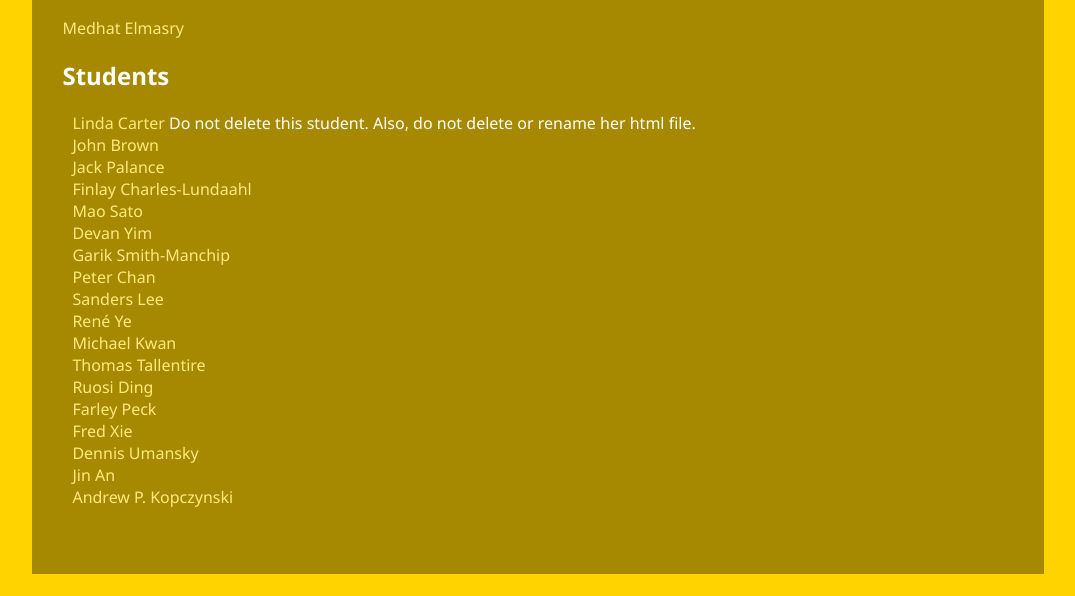
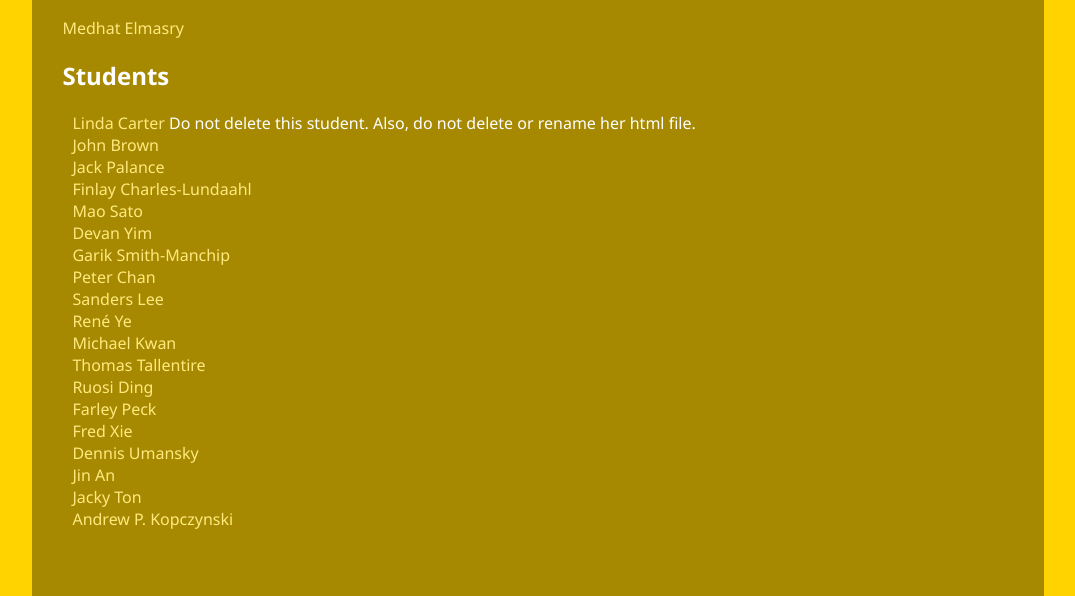
Before and after one commit to medhatelmasry/eden, a plain HTML site: page Index.html in a window 1280 px wide. Shown: the part 227-823 px from the top of the page, without its empty margins (102-1177 px from the left). Before the commit the page ends 801 px from the top, so only its background shows below. Drawn offline with Linux system fonts and the light colour scheme.

Commit message:
added more people missing from index

```diff
--- a/Index.html
+++ b/Index.html
@@ -33,6 +33,7 @@
             <li><a href="FredXie.html">Fred Xie</a></li>
             <li><a href="DennisUmansky.html">Dennis Umansky</a></li>
             <li><a href="JinAn.html">Jin An</a></li>
+            <li><a href="JackyTon.html">Jacky Ton</a></li>
 			<li><a href="AndrewKopczynski.html">Andrew P. Kopczynski</a></li>
         </ul>
     </div>
```
